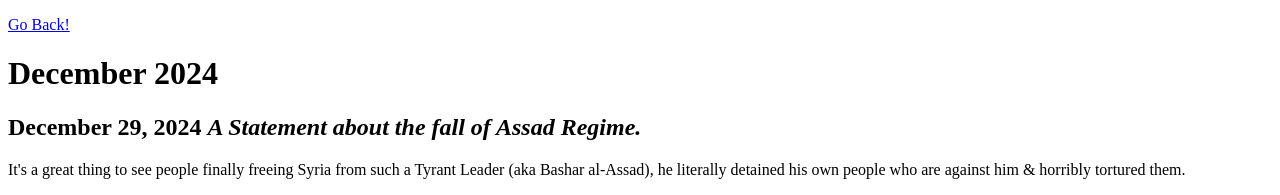
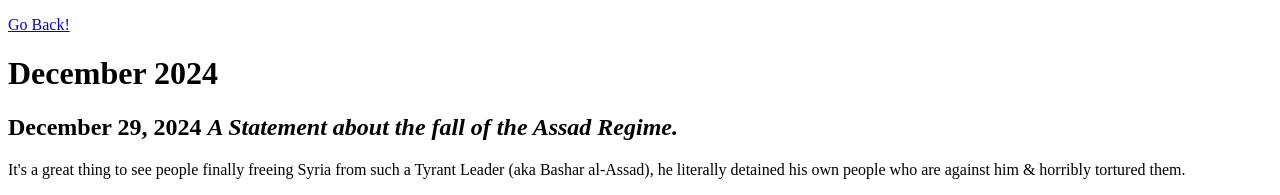
Before and after one commit to 69420gaming/69420gaming.github.io, a plain HTML site: page sections/notes/Date/Dec 2024/index.html in a window 1280 px wide. Shown: the top 195 px of the page. Drawn offline with Linux system fonts and the light colour scheme.

Commit message:
update index.html

```diff
--- a/sections/notes/Date/Dec 2024/index.html
+++ b/sections/notes/Date/Dec 2024/index.html
@@ -9,7 +9,7 @@
     <a href="../../Index/index.html"><p>Go Back!</p></a>
     <h1>December 2024</h1>
 
-    <h2><b>December 29, 2024</b> <i>A Statement about the fall of Assad Regime.</i></h2>
+    <h2><b>December 29, 2024</b> <i>A Statement about the fall of the Assad Regime.</i></h2>
 
     <p>
       It's a great thing to see people finally freeing Syria from such a Tyrant Leader (aka Bashar al-Assad), he literally detained his own people who are against him & horribly tortured them.
```
